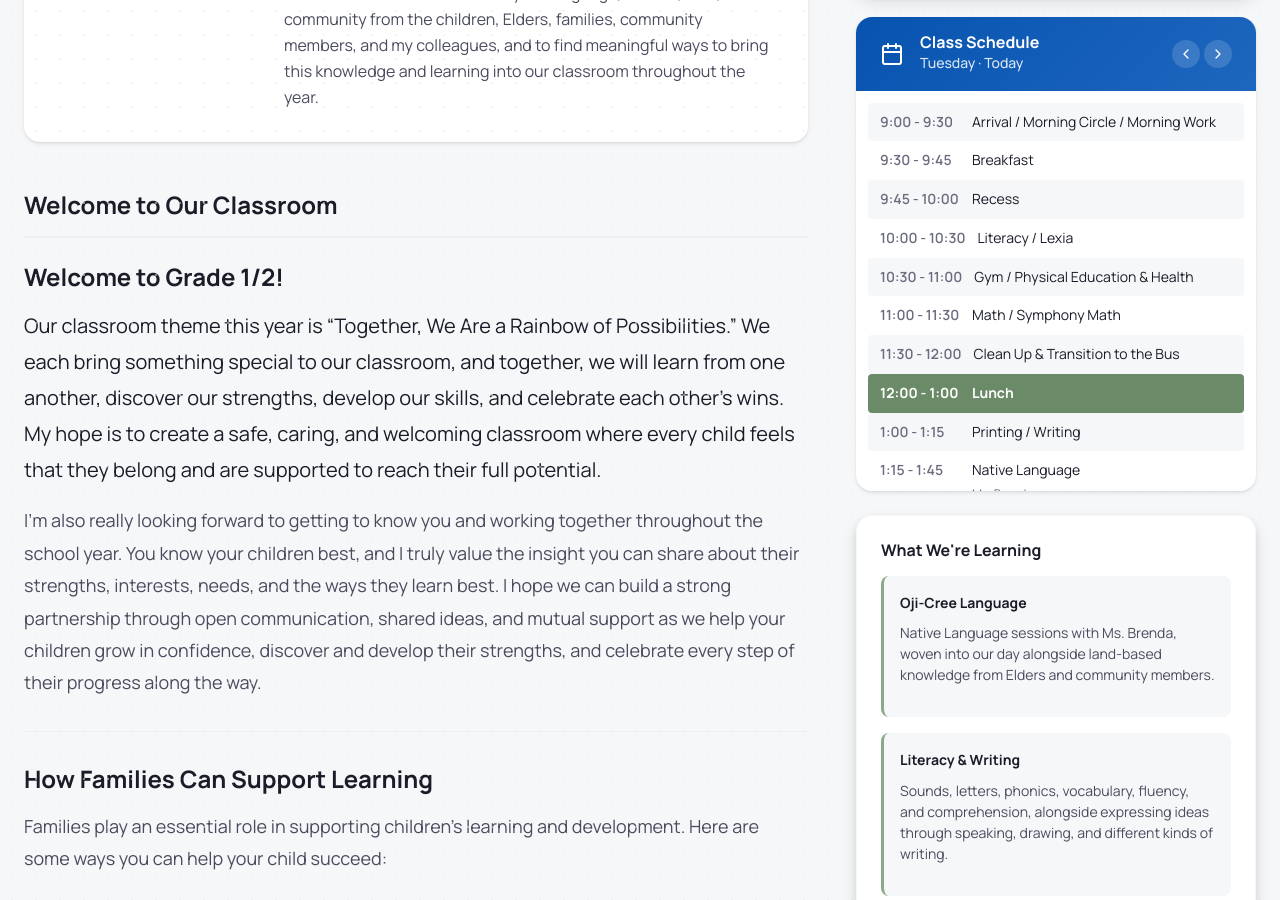
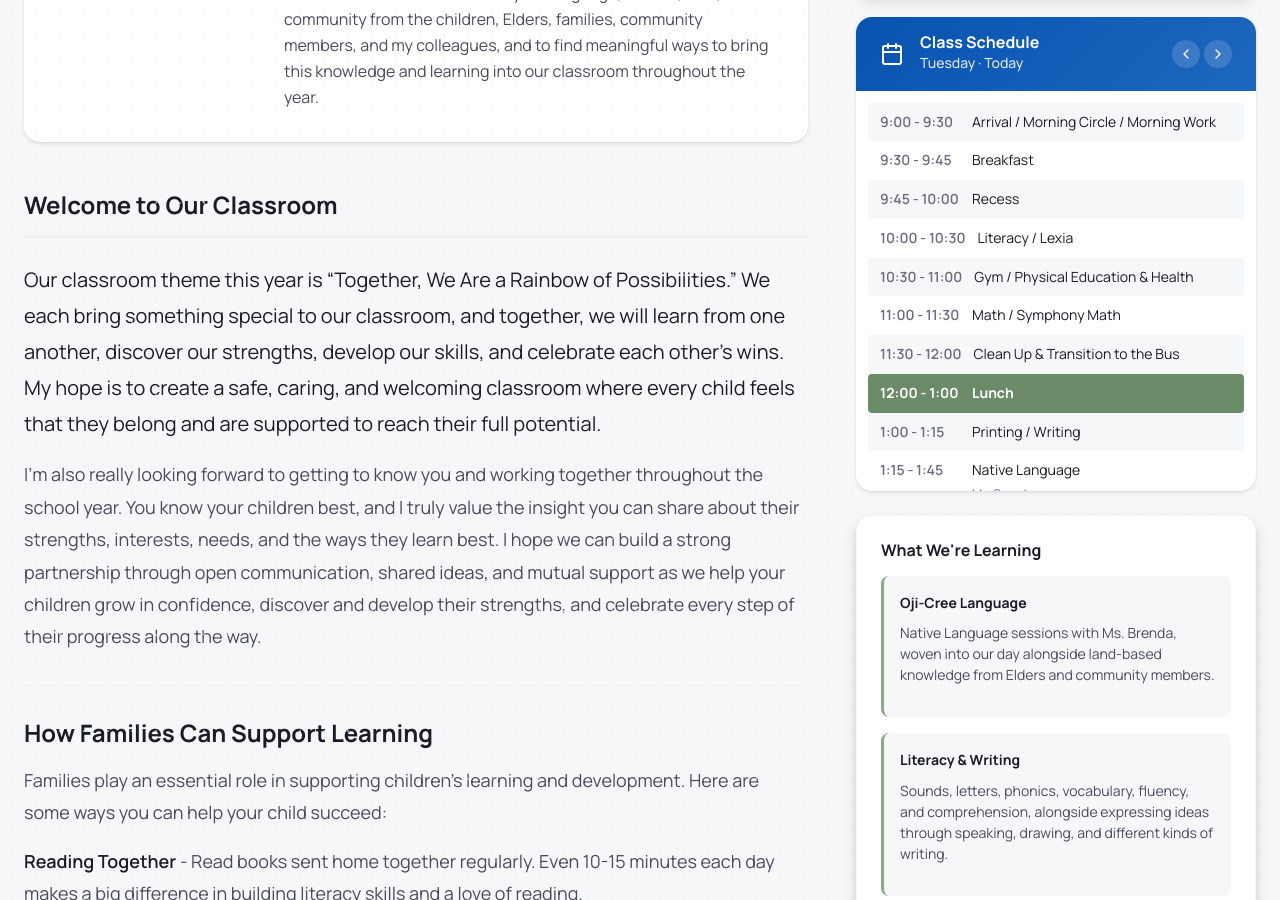
Before and after one commit to reckegabe58/HCMS, a Jekyll site: the page built from _classrooms/grade-1-2-a.md, in a window 1280 px wide and 900 px high, scrolled down 775 px. Built offline with Jekyll 4.4.1, drawn with Linux system fonts in a browser that asks for light colours.

Commit message:
Remove redundant "Welcome to Grade 1/2!" heading on both 1/2 pages
The classroom layout already renders its own "Welcome to Our Classroom"
h2 right above the content, so this repeated it immediately below,
reading as two stacked bold headings before the actual welcome text.

Co-Authored-By: Claude Sonnet 5 <noreply@anthropic.com>

```diff
--- a/_classrooms/grade-1-2-a.md
+++ b/_classrooms/grade-1-2-a.md
@@ -235,8 +235,6 @@ schedule:
       activity: "After School Program / Clubs"
 ---
 
-## Welcome to Grade 1/2!
-
 Our classroom theme this year is "Together, We Are a Rainbow of Possibilities." We each bring something special to our classroom, and together, we will learn from one another, discover our strengths, develop our skills, and celebrate each other's wins. My hope is to create a safe, caring, and welcoming classroom where every child feels that they belong and are supported to reach their full potential.
 
 I'm also really looking forward to getting to know you and working together throughout the school year. You know your children best, and I truly value the insight you can share about their strengths, interests, needs, and the ways they learn best. I hope we can build a strong partnership through open communication, shared ideas, and mutual support as we help your children grow in confidence, discover and develop their strengths, and celebrate every step of their progress along the way.
```
Also changed, not shown: _classrooms/grade-1-2-b.md (+0 -2 lines).
